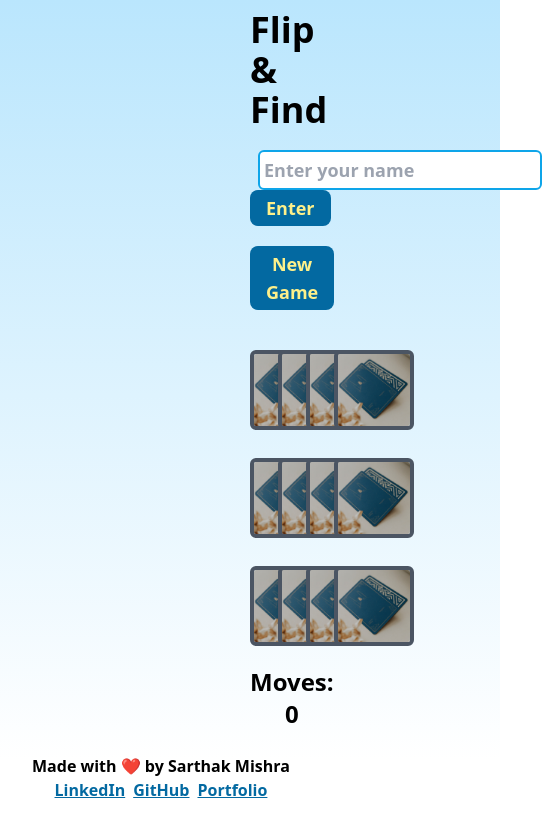
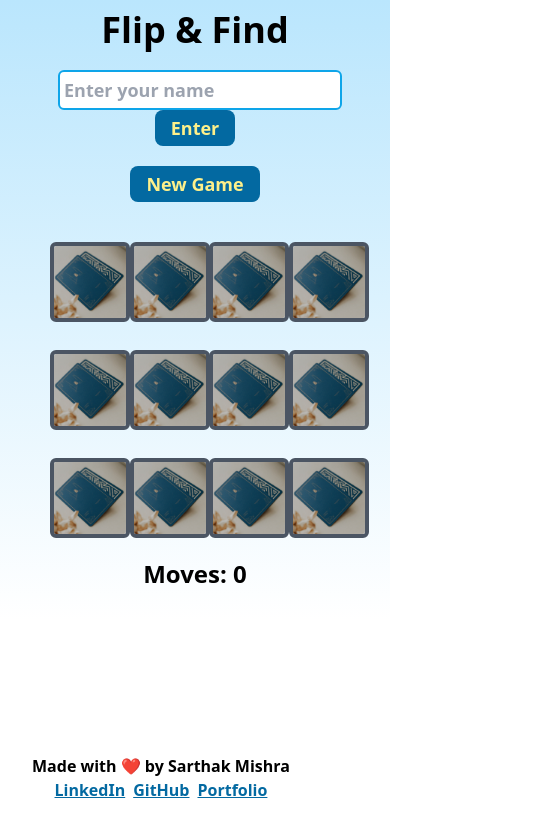
Before and after one commit to sarthakmishraa/flip-and-find, a React (Create React App) app: page / in a window 390 px wide. Shown: the top 834 px of the page, 550 px wide, since content can reach past the window. Built offline with nearby package versions, Linux system fonts and the light colour scheme; the HTML template or start-up script is replaced by a standard one.

Commit message:
fixed padding for mobiles

```diff
--- a/src/pages/home.tsx
+++ b/src/pages/home.tsx
@@ -100,7 +100,7 @@ export const Home = () => {
     }, []);
 
     return(
-        <div className="bg-gradient-to-b from-sky-200 to-white font-semibold flex flex-col px-[250px] text-center py-[10px]">
+        <div className="bg-gradient-to-b from-sky-200 to-white font-semibold flex flex-col px-[50px] md:px-[150px] lg:px-[250px] text-center py-[10px]">
             <div className="space-y-5">
                 <p className="text-4xl">Flip & Find</p>
                 {
```
